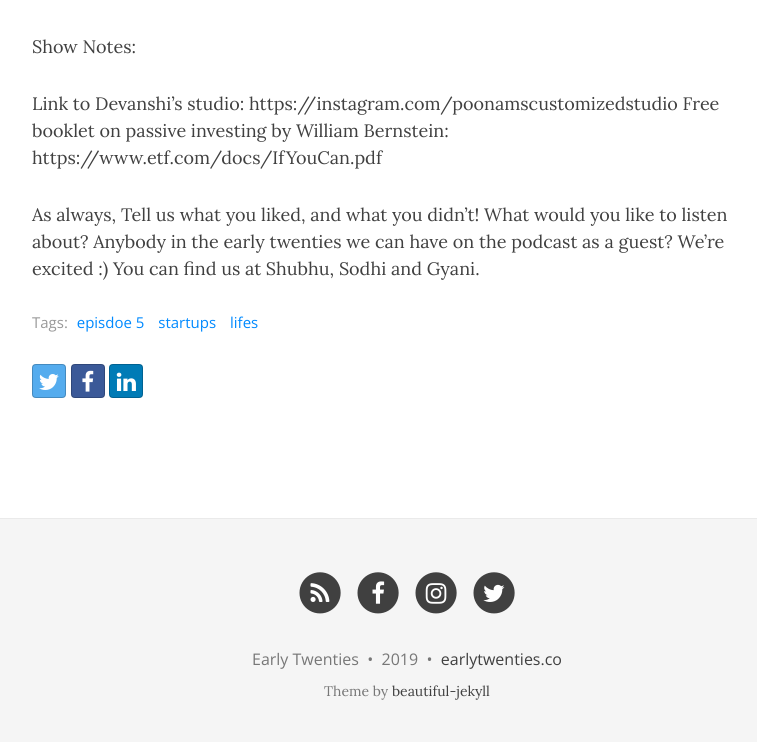
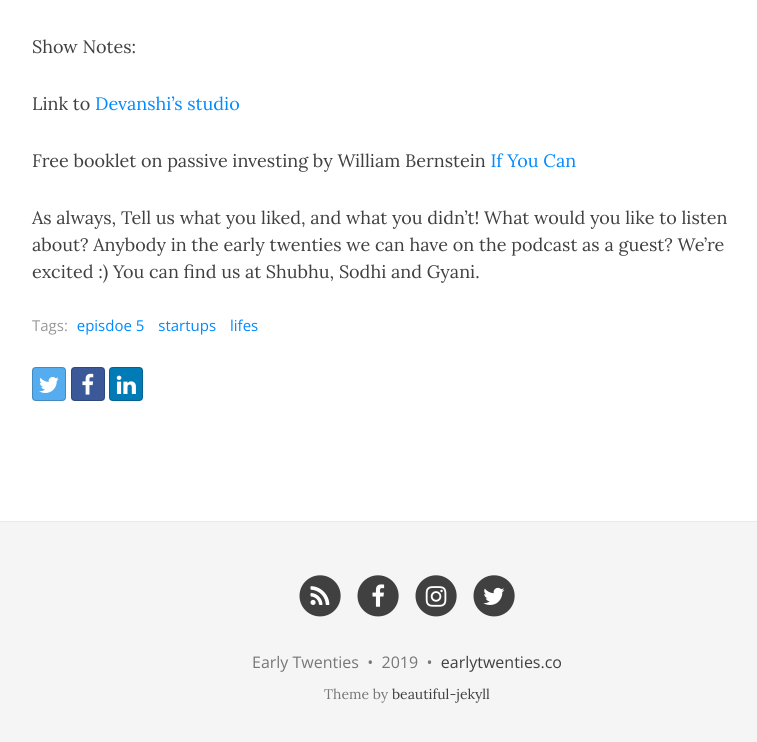
Before and after one commit to Zephrys/zephrys.github.io, a Jekyll site: the page built from _posts/2019-01-20-episode-5-devanshi.md, in a window 1280 px wide and 1292 px high, cut to the strip 537-1279 px from the top of the window. Shown: the whole strip, without its empty margins (233-990 px from the left). Built offline with Jekyll 4.4.1, drawn with Linux system fonts in a browser that asks for light colours; nearby versions of some CDN libraries.

Commit message:
link fix further

```diff
--- a/_posts/2019-01-20-episode-5-devanshi.md
+++ b/_posts/2019-01-20-episode-5-devanshi.md
@@ -12,8 +12,9 @@ On this episode of the podcast we have a fellow BITS-Pilani graduate, Devanshi K
 
 Show Notes:
 
-Link to Devanshi's studio: https://instagram.com/poonamscustomizedstudio
-Free booklet on passive investing by William Bernstein: https://www.etf.com/docs/IfYouCan.pdf
+Link to [Devanshi's studio](https://instagram.com/poonamscustomizedstudio)
+
+Free booklet on passive investing by William Bernstein  [If You Can](https://www.etf.com/docs/IfYouCan.pdf)
 
 
 As always,
```
